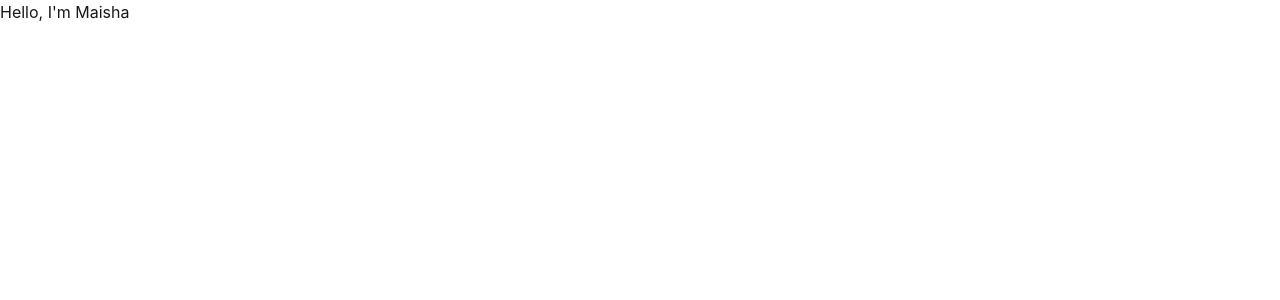
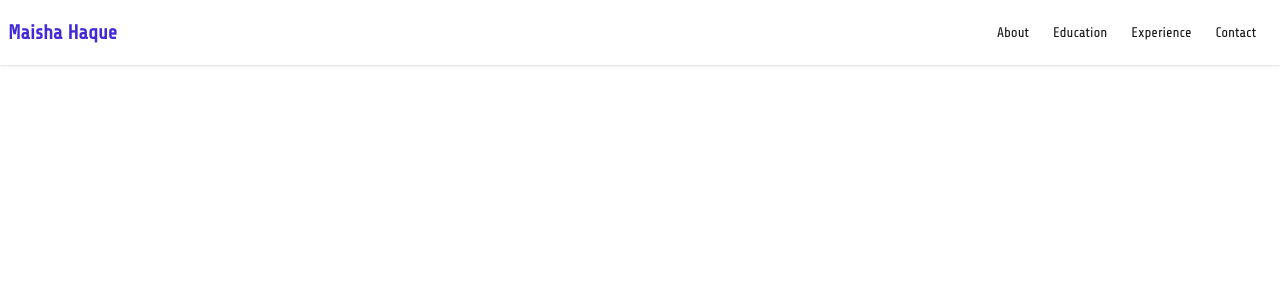
Before and after one commit to parvez-nur-shadhin/maisha-haque, a React (Vite) app: page / in a window 1280 px wide. Shown: the top 300 px of the page. Built offline with nearby package versions, Linux system fonts and the light colour scheme.

Commit message:
Navbar Completed

```diff
--- a/index.html
+++ b/index.html
@@ -2,8 +2,8 @@
 <html lang="en" data-theme="light">
   <head>
     <meta charset="UTF-8" />
-    <link rel="icon" type="image/svg+xml" href="/favicon.svg" />
     <meta name="viewport" content="width=device-width, initial-scale=1.0" />
+    <link href="https://fonts.googleapis.com/css2?family=Share+Tech&display=swap" rel="stylesheet">
     <title>maisha-haque</title>
   </head>
   <body>
--- a/src/App.jsx
+++ b/src/App.jsx
@@ -1,8 +1,10 @@
+import Navbar from "./assets/Components/Navbar/Navbar"
+
 function App() {
 
   return (
     <>
-      <h1>Hello, I'm Maisha</h1>
+      <Navbar />
     </>
   )
 }
--- /dev/null
+++ b/src/assets/Components/Navbar/Navbar.jsx
@@ -0,0 +1,88 @@
+import React from "react";
+
+const Navbar = () => {
+  return (
+    <div>
+      <div className="navbar bg-base-100 shadow-sm">
+        <div className="navbar-start">
+          <div className="dropdown">
+            <div tabIndex={0} role="button" className="btn btn-ghost lg:hidden">
+              <svg
+                xmlns="http://www.w3.org/2000/svg"
+                className="h-5 w-5"
+                fill="none"
+                viewBox="0 0 24 24"
+                stroke="currentColor"
+              >
+                {" "}
+                <path
+                  strokeLinecap="round"
+                  strokeLinejoin="round"
+                  strokeWidth="2"
+                  d="M4 6h16M4 12h8m-8 6h16"
+                />{" "}
+              </svg>
+            </div>
+            <ul
+              tabIndex="-1"
+              className="menu menu-sm dropdown-content bg-base-100 rounded-box z-1 mt-3 w-52 p-2 shadow"
+            >
+              <li>
+                <a href="#about" className="active:bg-primary">
+                  About
+                </a>
+              </li>
+              <li>
+                <a href="#education" className="active:bg-primary">
+                  Education
+                </a>
+              </li>
+              <li>
+                <a href="#experience" className="active:bg-primary">
+                  Experience
+                </a>
+              </li>
+              <li>
+                <a href="#contact" className="active:bg-primary">
+                  Contact
+                </a>
+              </li>
+            </ul>
+          </div>
+          <a
+            href="#"
+            className="text-xl text-primary font-semibold cursor-pointer"
+          >
+            Maisha Haque
+          </a>
+        </div>
+        <div className="navbar-end hidden lg:flex">
+          <ul className="menu menu-horizontal px-1">
+            <li>
+              <a href="#about" className="active:bg-primary">
+                About
+              </a>
+            </li>
+            <li>
+              <a href="#about" className="active:bg-primary">
+                Education
+              </a>
+            </li>
+            <li>
+              <a href="#about" className="active:bg-primary">
+                Experience
+              </a>
+            </li>
+            <li>
+              <a href="#about" className="active:bg-primary">
+                Contact
+              </a>
+            </li>
+          </ul>
+        </div>
+      </div>
+    </div>
+  );
+};
+
+export default Navbar;
--- a/src/index.css
+++ b/src/index.css
@@ -1,2 +1,6 @@
 @import "tailwindcss";
 @plugin "daisyui";
+
+body {
+  font-family: 'Share Tech', sans-serif;
+}
```
Also changed, not shown: 1 other file (tests, documents, lock files or other folders).
